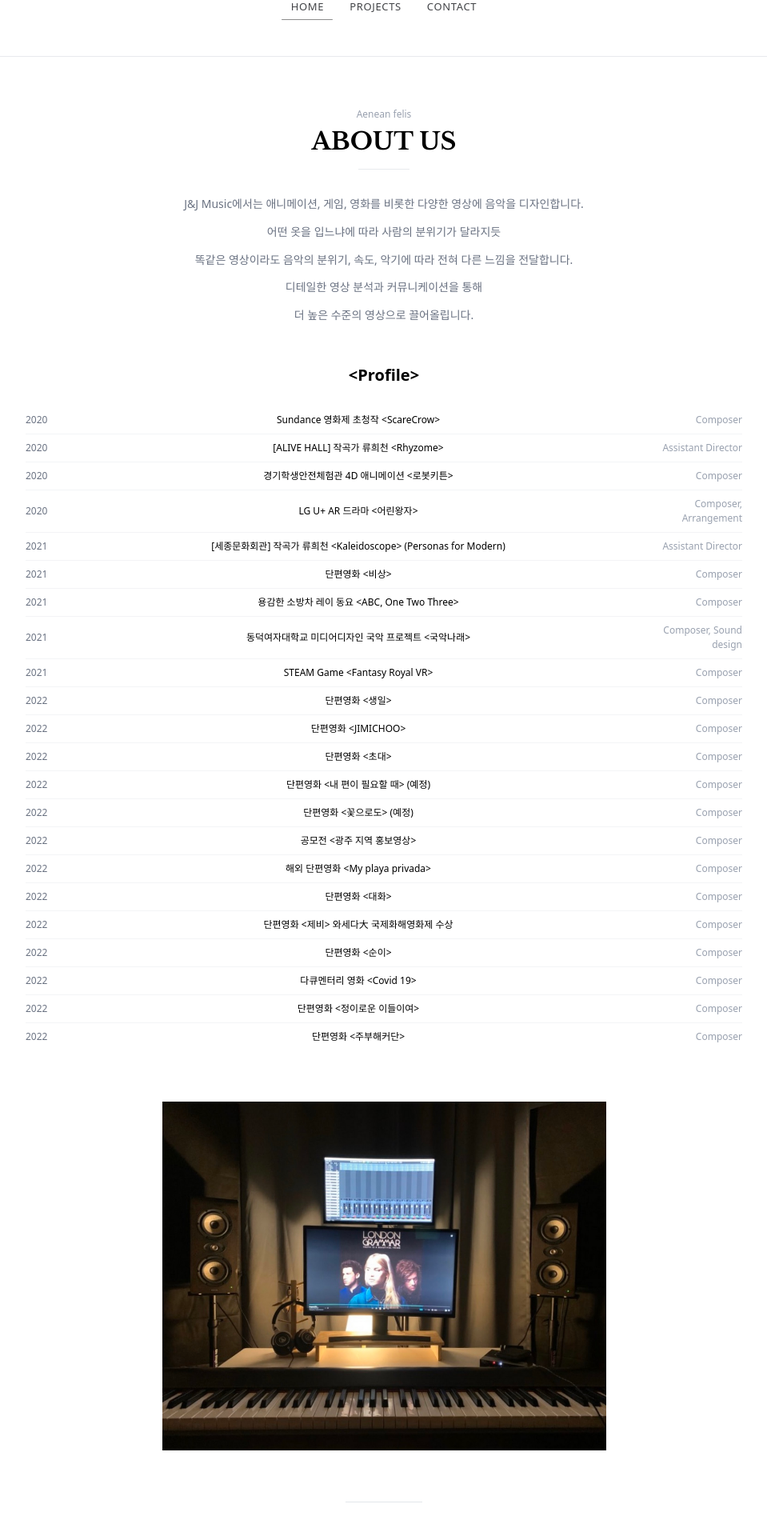
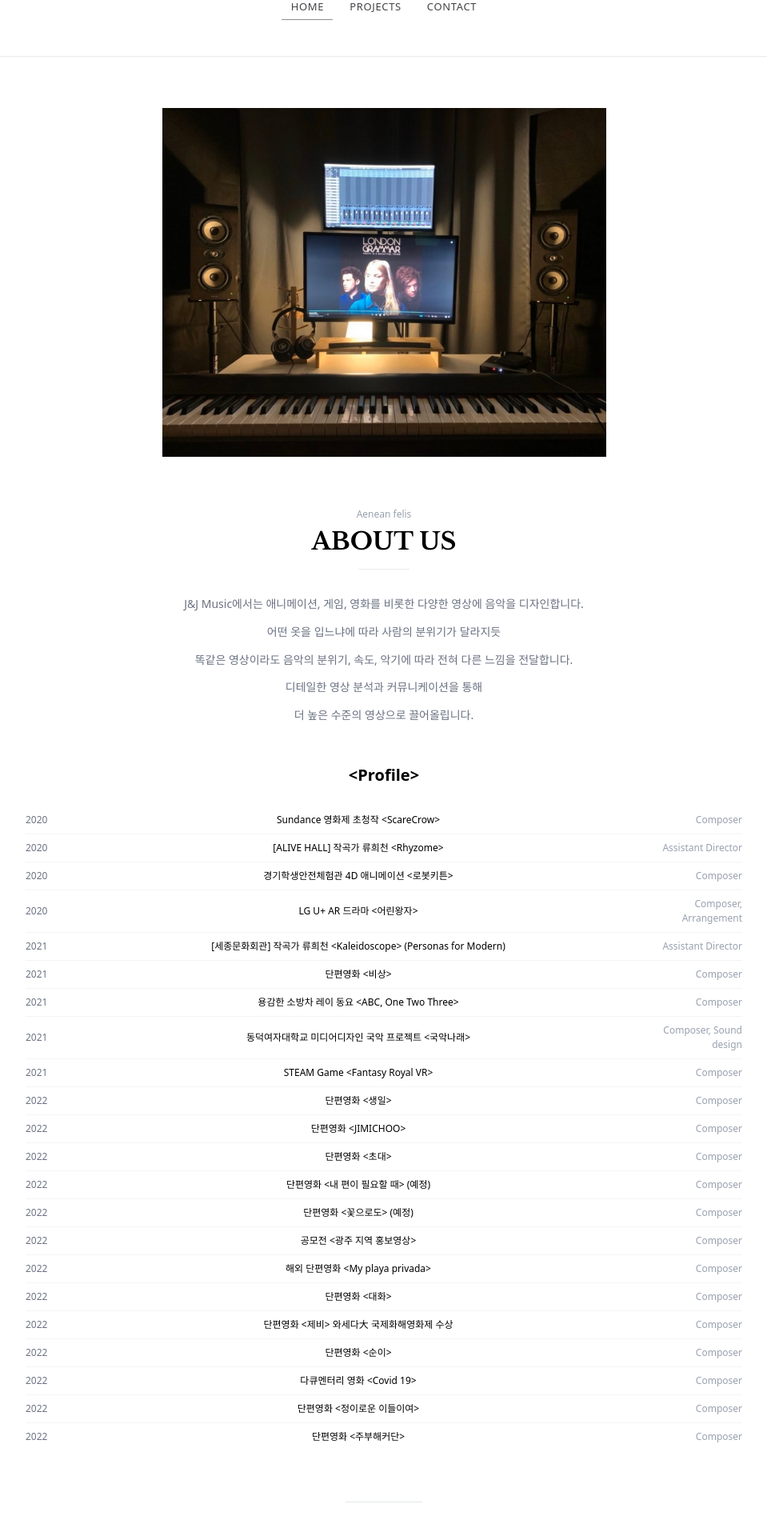
Before and after one commit to jjmusicc/composer-portfolio, a Next.js app: page / in a window 1280 px wide. Shown: the part 180-2100 px from the top of the page at 80% size, without its empty margins (160-1119 px from the left). Built offline with nearby package versions, Linux system fonts and the light colour scheme.

Commit message:
fix(home): move studio photo to top below NavBar as requested

```diff
--- a/src/app/page.tsx
+++ b/src/app/page.tsx
@@ -35,7 +35,22 @@ export default function Home() {
 
       {/* 본문 */}
       <main className="max-w-6xl mx-auto px-4 py-8 md:py-16">
-        {/* ABOUT US와 Profile 섹션을 먼저 배치 */}
+        {/* 스튜디오 사진을 NavBar 바로 아래에 배치 */}
+        <div className="flex justify-center mb-12 md:mb-16">
+          <Image
+            src="/studio.jpg"
+            alt="작업실"
+            width={555}
+            height={436}
+            className="object-contain w-full max-w-[555px] h-auto"
+            style={{
+              borderRadius: 0,
+              boxShadow: 'none',
+            }}
+          />
+        </div>
+
+        {/* ABOUT US와 Profile 섹션을 스튜디오 사진 아래에 배치 */}
         <div className="max-w-4xl mx-auto mb-12 md:mb-16">
           <div className="text-center mb-8">
             <div className="text-xs text-gray-400 mb-2">Aenean felis</div>
@@ -66,21 +81,6 @@ export default function Home() {
               ))}
             </div>
           </div>
-        </div>
-
-        {/* 스튜디오 사진을 Profile 아래에 배치 */}
-        <div className="flex justify-center mb-12 md:mb-16">
-          <Image
-            src="/studio.jpg"
-            alt="작업실"
-            width={555}
-            height={436}
-            className="object-contain w-full max-w-[555px] h-auto"
-            style={{
-              borderRadius: 0,
-              boxShadow: 'none',
-            }}
-          />
         </div>
 
         {/* 구분선 */}
```
